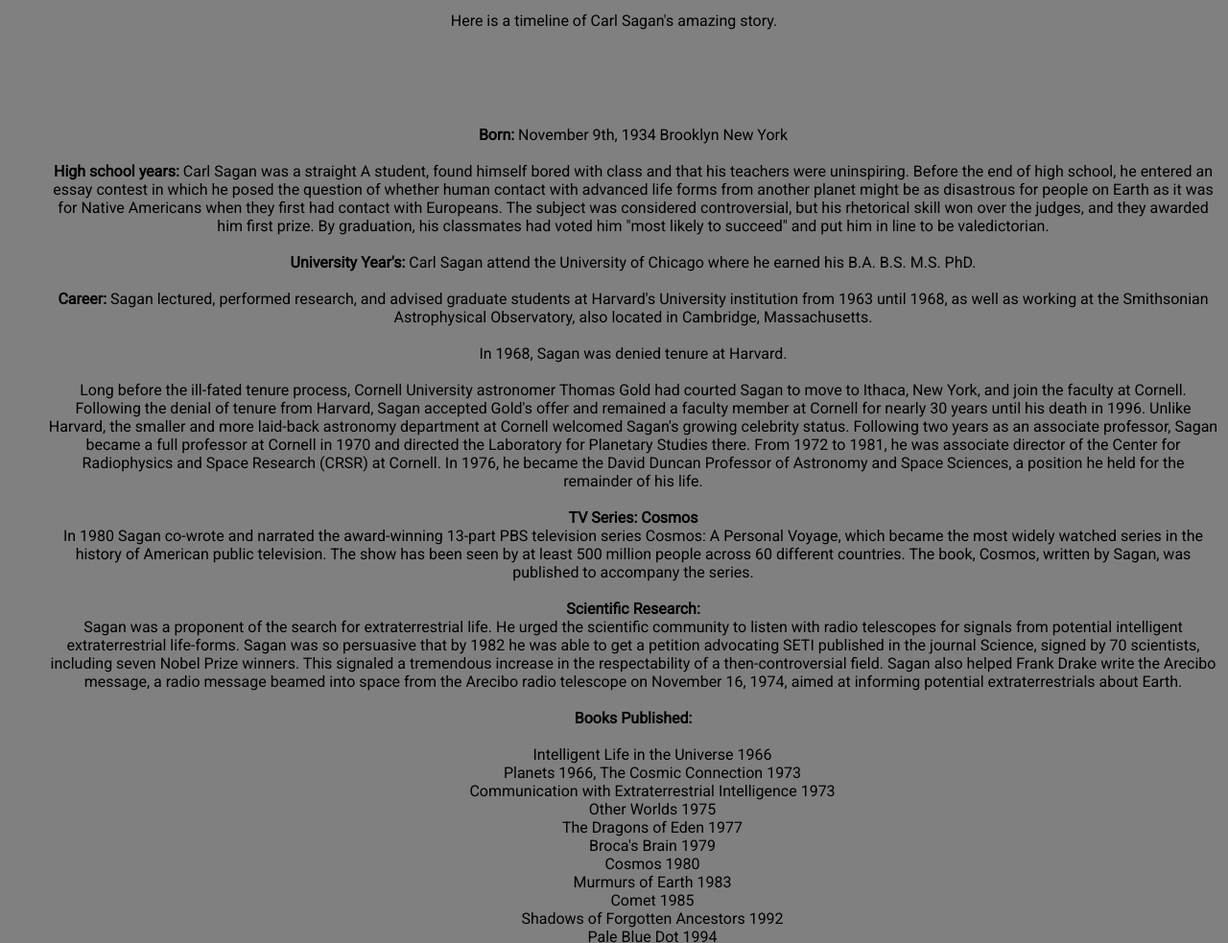
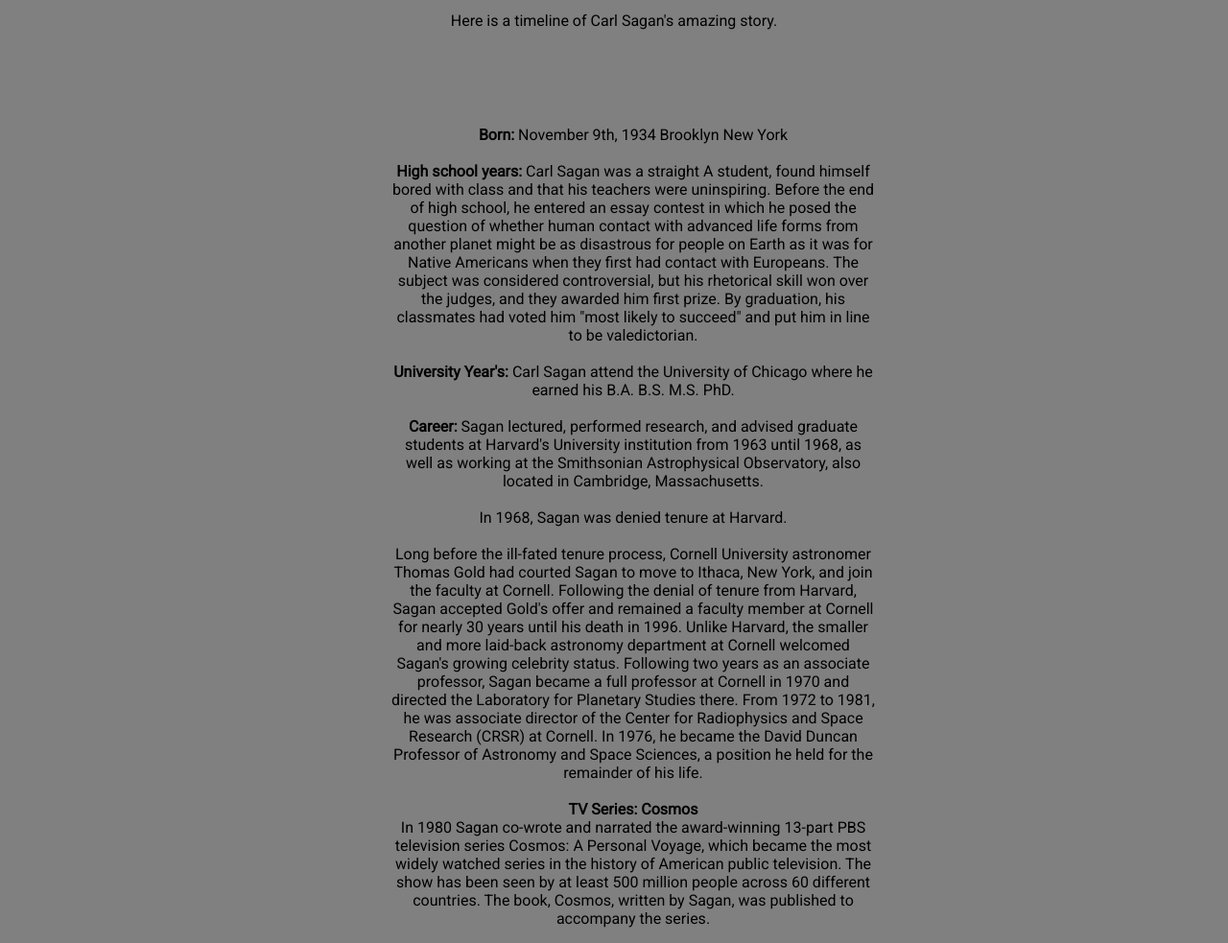
Before and after one commit to noogler617/tribute-page, a plain HTML site: page index.html in a window 1280 px wide. Shown: the part 820-1803 px from the top of the page at 96% size. Drawn offline with Linux system fonts and the light colour scheme.

Commit message:
updated html and style

```diff
--- a/style.css
+++ b/style.css
@@ -19,7 +19,7 @@ ul li {
 }
 
 ul {
-
+  margin: 0 360px;
 
 }
  #img-div img {
```
Also changed, not shown: index.html (+1 -1 lines).
